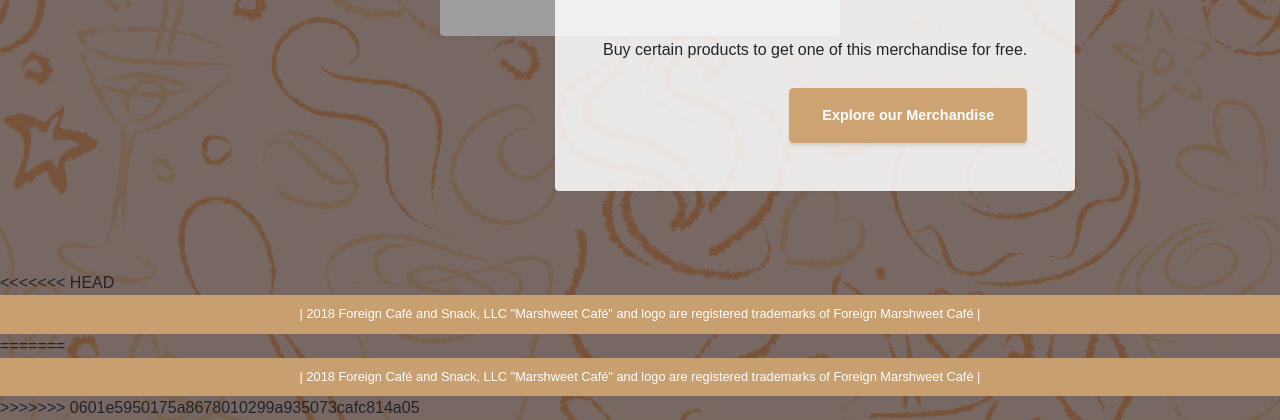
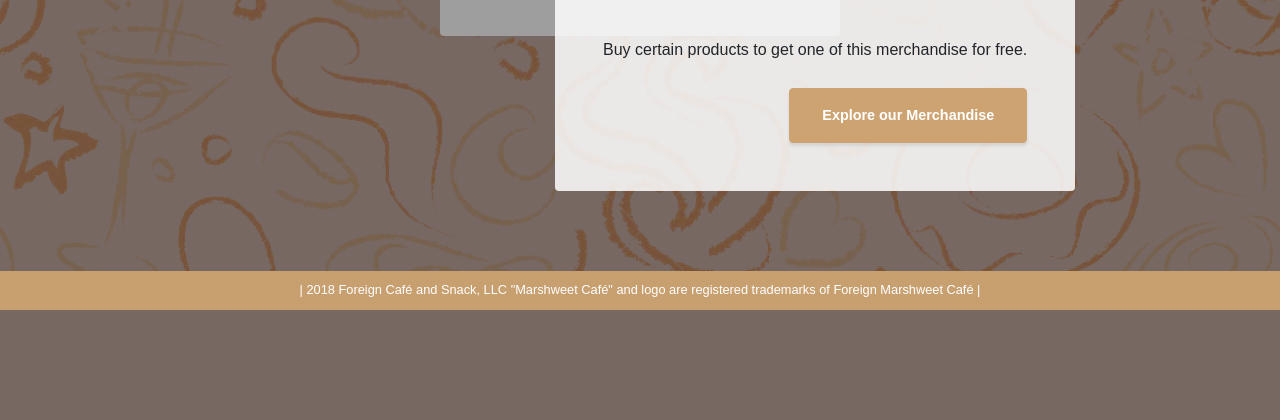
Before and after one commit to nathanielolejr/STI_WebDev, a CodeIgniter app: page /database/index.php/welcome/Menu in a window 1280 px wide. Shown: the part 3337-3757 px from the top of the page. After the commit the page ends 3647 px from the top, so only its background shows below. Run offline with CodeIgniter, Linux system fonts and the light colour scheme; grey boxes are pictures that could not be loaded.

Commit message:
fix footer

```diff
--- a/application/views/layout/footer.php
+++ b/application/views/layout/footer.php
@@ -1,23 +1,3 @@
-<<<<<<< HEAD
-
-    <footer class="footer text-faded text-center py-5">
-      <div class="container">
-
-        <p class="m-0 small">| 2018 Foreign Café and Snack, LLC "Marshweet Café" and logo are registered trademarks of Foreign Marshweet Café | </p>
-      </div>
-    </footer>
-
-    <!-- Bootstrap core JavaScript -->
-    <script type="text/javascript">
-        var base_url = "<?php echo base_url();?>";
-    </script>
-    <script src="<?php echo base_url('themes/js/jquery.min.js'); ?>" ></script>
-    <script src="<?php echo base_url('themes/js/bootstrap.bundle.min.js'); ?>"></script>
-    <script src="<?php echo base_url('themes/extend/scripts.js');?>"></script>
-
-  </body>
-
-=======
 
     <footer class="footer text-faded text-center py-5">
       <div class="container">
@@ -37,5 +17,4 @@
 
   </body>
 
->>>>>>> 0601e5950175a8678010299a935073cafc814a05
 </html>
```
